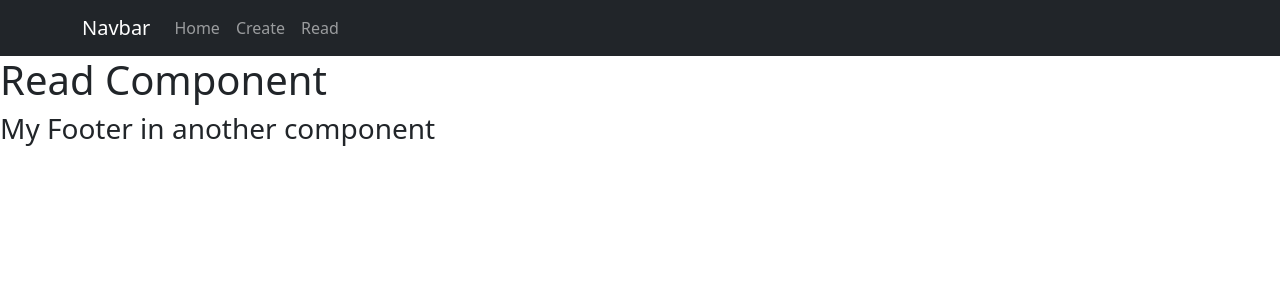
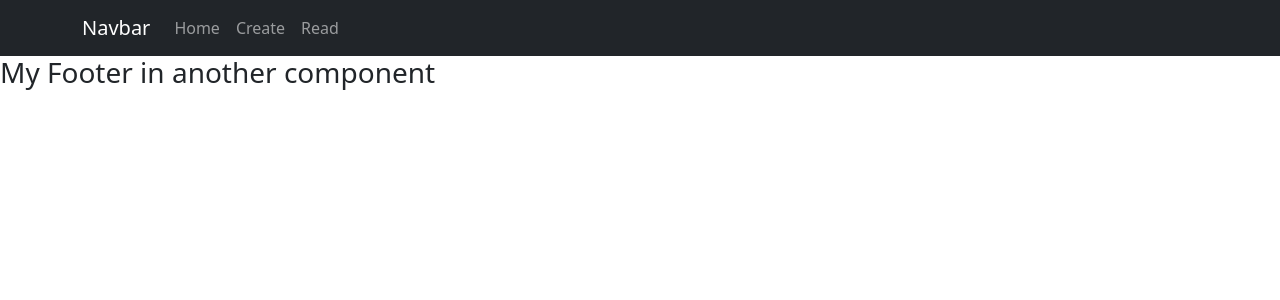
Before and after one commit to LiamRyan1/DataRepresentation3, a React (Create React App) app in the folder movie-app/: page /read in a window 1280 px wide. Shown: the top 300 px of the page. Built offline with nearby package versions, Linux system fonts and the light colour scheme.

Commit message:
Excercise 6

```diff
--- a/movie-app/src/App.js
+++ b/movie-app/src/App.js
@@ -1,5 +1,5 @@
 import { BrowserRouter as Router, Route, Routes } from 'react-router-dom';
-//imports from components folders
+//Import from components folder
 import NavigationBar from './components/Navbar';
 import Header from './components/Header';
 import Footer from './components/Footer';
@@ -8,14 +8,15 @@ import Content from './components/Content';
 function App() {
   return (
     <Router>
-      <NavigationBar />{/*bootstrap navbar added*/}
+      <NavigationBar />{/*calling navigationbar from components*/}
       <Routes>
-        <Route path="/home" element={<Content />} />
-        <Route path="/read" element={<h1>Read Component</h1>} />
-        <Route path="/create" element={<h1>Create Component</h1>} />
+
+        <Route path="/home" element={<Content/>} />
+        <Route path="/read" element={<h1> <Footer /></h1>} />
+        <Route path="/create" element={<h1><Header /></h1>} />
       </Routes>
-      {/*calls footer function */}
-      <Footer />
+      {/*calls footer function
+      <Footer />*/}
     </Router>
   );
 }
--- a/movie-app/src/components/Navbar.js
+++ b/movie-app/src/components/Navbar.js
@@ -10,14 +10,14 @@ const NavigationBar = () => {
           <Container>
             <Navbar.Brand href="/">Navbar</Navbar.Brand>
             <Nav className="me-auto">
-                {/**/}
-              <Nav.Link href="/">Home</Nav.Link>
-              <Nav.Link href="/create">Create</Nav.Link>
-              <Nav.Link href="/read">Read</Nav.Link>
+                {/*linkings differents tabs in the navbar with specific hrefs*/}
+                <Nav.Link href="/home">Home</Nav.Link>
+                <Nav.Link href="/create">Create</Nav.Link>
+                <Nav.Link href="/read">Read</Nav.Link>
             </Nav>
           </Container>
       </Navbar>
   );
 };
-
+//call this in the app.js to make use of this navbar template
 export default NavigationBar;
```
